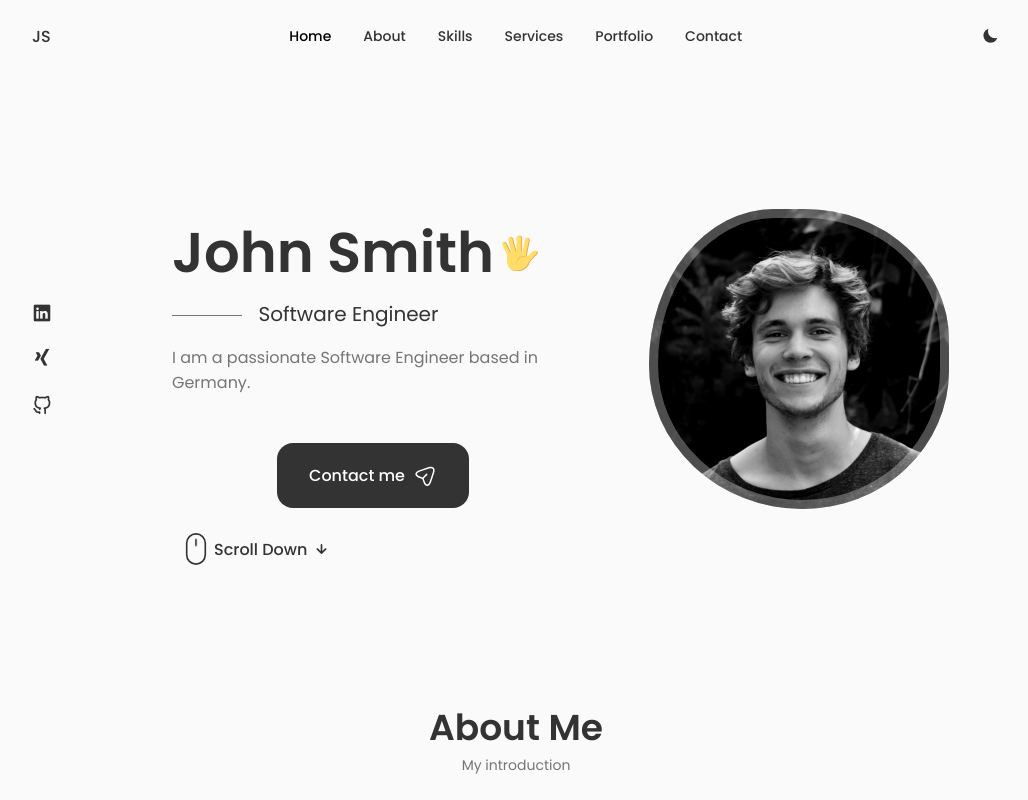
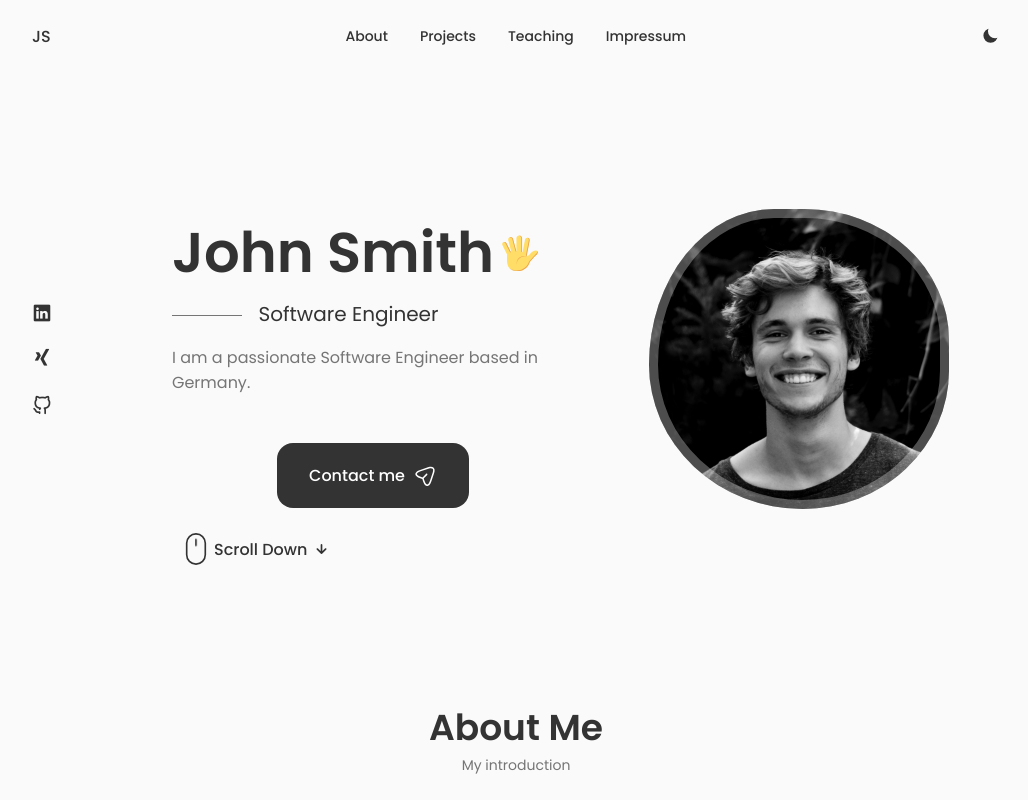
Before and after one commit to jspieler/personal-website, a React (Vite) app: page / in a window 1280 px wide. Shown: the top 800 px of the page, without its empty margins (124-1152 px from the left). Built offline with nearby package versions, Linux system fonts and the light colour scheme.

Commit message:
Started updating the header and footer, added routes

```diff
--- a/src/components/footer/Footer.jsx
+++ b/src/components/footer/Footer.jsx
@@ -7,26 +7,6 @@ const Footer = () => {
     <footer className="footer">
       <div className="footer__container container">
         <h1 className="footer__title">Smith</h1>
-
-        <ul className="footer__list">
-          <li>
-            <a href="#about" className="footer__link">
-              About
-            </a>
-          </li>
-
-          <li>
-            <a href="#portfolio" className="footer__link">
-              Projects
-            </a>
-          </li>
-
-          <li>
-            <a href="#testimonials" className="footer__link">
-              Testimonials
-            </a>
-          </li>
-        </ul>
 
         <div className="footer__social">
           <a
--- a/src/components/header/Header.jsx
+++ b/src/components/header/Header.jsx
@@ -27,81 +27,49 @@ const Header = () => {
           <ul className="nav__list grid">
             <li className="nav__item">
               <a
-                href="#home"
-                onClick={() => setActiveNav("#home")}
+                href="/"
+                onClick={() => setActiveNav("/")}
                 className={
-                  activeNav === "#home" ? "nav__link active-link" : "nav__link"
+                  activeNav === "/" ? "nav__link active-link" : "nav__link"
                 }
               >
-                <i className="uil uil-estate nav__icon"></i> Home
+                <i className="uil uil-estate nav__icon"></i> About
               </a>
             </li>
 
             <li className="nav__item">
               <a
-                href="#about"
-                onClick={() => setActiveNav("#about")}
+                href="/projects"
+                onClick={() => setActiveNav("/projects")}
                 className={
-                  activeNav === "#about" ? "nav__link active-link" : "nav__link"
+                  activeNav === "/projects" ? "nav__link active-link" : "nav__link"
                 }
               >
-                <i className="uil uil-user nav__icon"></i> About
+                <i className="uil uil-user nav__icon"></i> Projects
               </a>
             </li>
 
             <li className="nav__item">
               <a
-                href="#skills"
-                onClick={() => setActiveNav("#skills")}
+                href="/teaching"
+                onClick={() => setActiveNav("/teaching")}
                 className={
-                  activeNav === "#skills"
-                    ? "nav__link active-link"
-                    : "nav__link"
+                  activeNav === "/teaching" ? "nav__link active-link" : "nav__link"
                 }
               >
-                <i className="uil uil-file-alt nav__icon"></i> Skills
+                <i className="uil uil-user nav__icon"></i> Teaching
               </a>
             </li>
 
             <li className="nav__item">
               <a
-                href="#services"
-                onClick={() => setActiveNav("#services")}
+                href="/impressum"
+                onClick={() => setActiveNav("/impressum")}
                 className={
-                  activeNav === "#services"
-                    ? "nav__link active-link"
-                    : "nav__link"
+                  activeNav === "/impressum" ? "nav__link active-link" : "nav__link"
                 }
               >
-                <i className="uil uil-briefcase-alt nav__icon"></i> Services
-              </a>
-            </li>
-
-            <li className="nav__item">
-              <a
-                href="#portfolio"
-                onClick={() => setActiveNav("#portfolio")}
-                className={
-                  activeNav === "#portfolio"
-                    ? "nav__link active-link"
-                    : "nav__link"
-                }
-              >
-                <i className="uil uil-scenery nav__icon"></i> Portfolio
-              </a>
-            </li>
-
-            <li className="nav__item">
-              <a
-                href="#contact"
-                onClick={() => setActiveNav("#contact")}
-                className={
-                  activeNav === "#contact"
-                    ? "nav__link active-link"
-                    : "nav__link"
-                }
-              >
-                <i className="uil uil-message nav__icon"></i> Contact
+                <i className="uil uil-user nav__icon"></i> Impressum
               </a>
             </li>
           </ul>
--- /dev/null
+++ b/src/pages/ImpressumPage.jsx
@@ -0,0 +1,9 @@
+import React from 'react';
+
+const ImpressumPage = () => {
+  return (
+    <div>Impressum</div>
+  )
+}
+
+export {ImpressumPage};
--- /dev/null
+++ b/src/pages/Projects.jsx
@@ -0,0 +1,9 @@
+import React from 'react';
+
+const Projects = () => {
+  return (
+    <div>Projects</div>
+  )
+}
+
+export {Projects};
--- /dev/null
+++ b/src/pages/TeachingOverview.jsx
@@ -0,0 +1,13 @@
+import React from "react";
+
+import { Teaching } from "../components/teaching/Teaching";
+
+const TeachingOverview = () => {
+  return (
+    <main className="main">
+      <Teaching />
+    </main>
+  );
+};
+
+export { TeachingOverview };
```
Also changed, not shown: src/main.jsx (+15 -0 lines).
